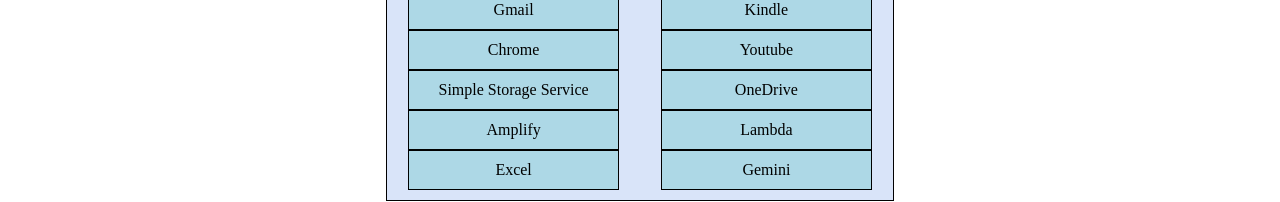
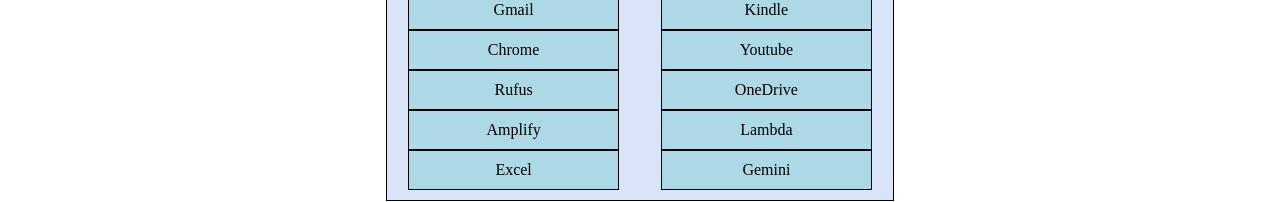
Before and after one commit to OwlFunsOh/GDSC, a plain HTML site: page index.html in a window 1280 px wide. Shown: the part 141-343 px from the top of the page. Drawn offline with Linux system fonts and the light colour scheme.

Commit message:
changed S3 to rufus

```diff
--- a/index.html
+++ b/index.html
@@ -14,7 +14,7 @@
       <div class="draggable" draggable="true">Kindle</div>
       <div class="draggable" draggable="true">Chrome</div>
       <div class="draggable" draggable="true">Youtube</div>
-      <div class="draggable" draggable="true">Simple Storage Service</div>
+      <div class="draggable" draggable="true">Rufus</div>
       <div class="draggable" draggable="true">OneDrive</div>
       <div class="draggable" draggable="true">Amplify</div>
       <div class="draggable" draggable="true">Lambda</div>
--- a/script.js
+++ b/script.js
@@ -1,6 +1,6 @@
 const GoogleAnswers = ['Gmail', 'Chrome', 'Youtube', 'Gemini'];
 const MicrosoftAnswers = ['Bing', 'Copilot', 'Excel', 'OneDrive'];
-const AmazonAnswers = ['Kindle', 'Simple Storage Service', 'Amplify', 'Lambda']
+const AmazonAnswers = ['Kindle', 'Rufus', 'Amplify', 'Lambda']
 
 //check for items in container
 function getItemsInContainer(containerId) {
```
